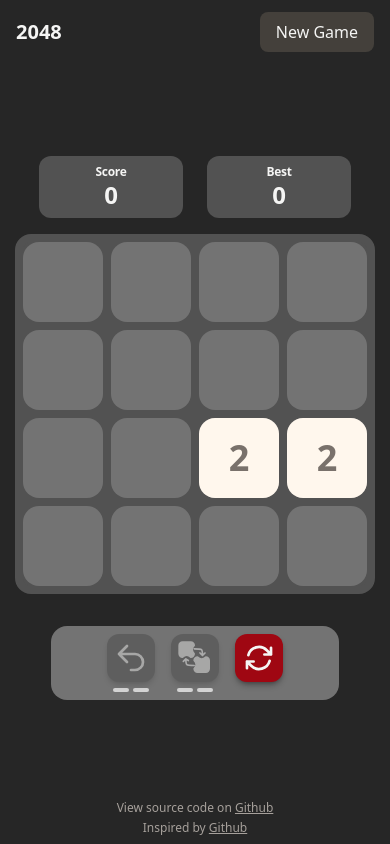
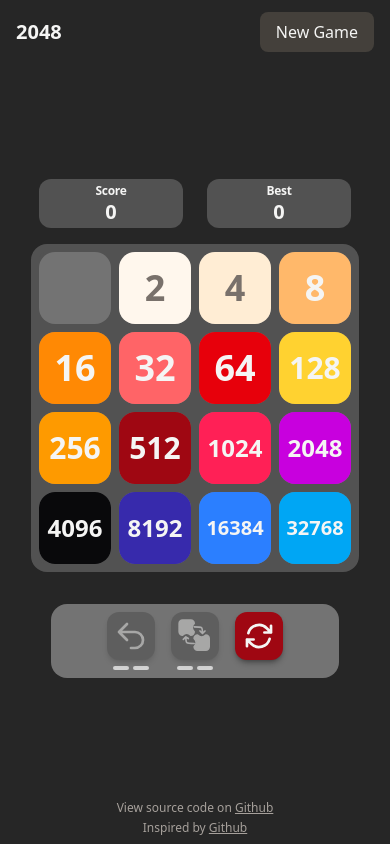
Before and after one commit to rmejia4209/2048, a React (Vite) app: page / in a window 390 px wide. Built offline with nearby package versions, Linux system fonts and the light colour scheme.

Commit message:
Reduced the size of the board to be more mobile friendly

```diff
--- a/src/components/Background.tsx
+++ b/src/components/Background.tsx
@@ -13,7 +13,7 @@
         <div
           key={idx}
           className={`
-            bg-neutral-500 rounded-2xl size-20 xs:size-24 xl:size-30
+            bg-neutral-500 rounded-2xl size-18 xs:size-24 xl:size-30
             transition-all duration-100
           `}
         >
--- a/src/components/Tile.tsx
+++ b/src/components/Tile.tsx
@@ -107,8 +107,8 @@
   return (
     <div
       className={`
-        absolute top-${22*row+2} left-${22*col+2} xs:top-${26*row+2} xs:left-${26*col+2} xl:top-${34*row+4} xl:left-${34*col+4}
-        size-20 xs:size-24 xl:size-30 rounded-2xl
+        absolute top-${20*row+2} left-${20*col+2} xs:top-${26*row+2} xs:left-${26*col+2} xl:top-${34*row+4} xl:left-${34*col+4}
+        size-18 xs:size-24 xl:size-30 rounded-2xl
         transition-all duration-${animationDuration} ease-in-out
         ${isAnimating && value > 0
           ? "scale-125"
@@ -128,7 +128,7 @@
         }
 
         ${determineColor(value)}
-         font-bold text-center leading-20 xs:leading-24 xl:leading-30
+         font-bold text-center leading-18 xs:leading-24 xl:leading-30
       `}
       onClick={handleClick}
     >
--- a/src/components/base/StatBlock.tsx
+++ b/src/components/base/StatBlock.tsx
@@ -6,7 +6,7 @@
 
   return (
     <div className={`
-      flex flex-col items-center bg-neutral-600 rounded-xl w-36 py-2
+      flex flex-col items-center bg-neutral-600 rounded-xl w-36 py-1
     `}>
       <span className="text-xs font-bold tracking-tight text-stone-100">
         {label}
@@ -17,7 +17,7 @@
           ${
             value > 1e6
             ? (value > 1e9 ? "text-sm" :"text-lg")
-            : "text-2xl"
+            : "text-xl"
           }
         `}
       >
--- a/src/game/game.ts
+++ b/src/game/game.ts
@@ -72,11 +72,11 @@
   const size = 4
   const board: Board = Array.from({ length: size }, (_, row) => (
     Array.from({ length: size}, (_, col) => ({
-      id: ((4*row) + col), value: 0, row: row, col: col
+      id: ((4*row) + col), value: row === 0 && col === 0 ? 0 : 2**((4*row+col)), row: row, col: col
     }))
   ));
-  addTile(board, 2, preferredOrder);
-  addTile(board, 2, preferredOrder.slice(1));
+  //addTile(board, 2, preferredOrder);
+  //addTile(board, 2, preferredOrder.slice(1));
   const powerups: PowerUps = { undos: 0, swaps: 0 }
   const game: Game = [{
     board: board,
--- a/src/index.css
+++ b/src/index.css
@@ -1,6 +1,6 @@
 @import "tailwindcss";
-@source inline("left-{2,24,46,68}");
-@source inline("top-{2,24,46,68}");
+@source inline("left-{2,22,42,62}");
+@source inline("top-{2,22,42,62}");
 @source inline("xs:left-{2,28,54,80}");
 @source inline("xs:top-{2,28,54,80}");
 @source inline("xl:left-{4,38,72,106}");
```
